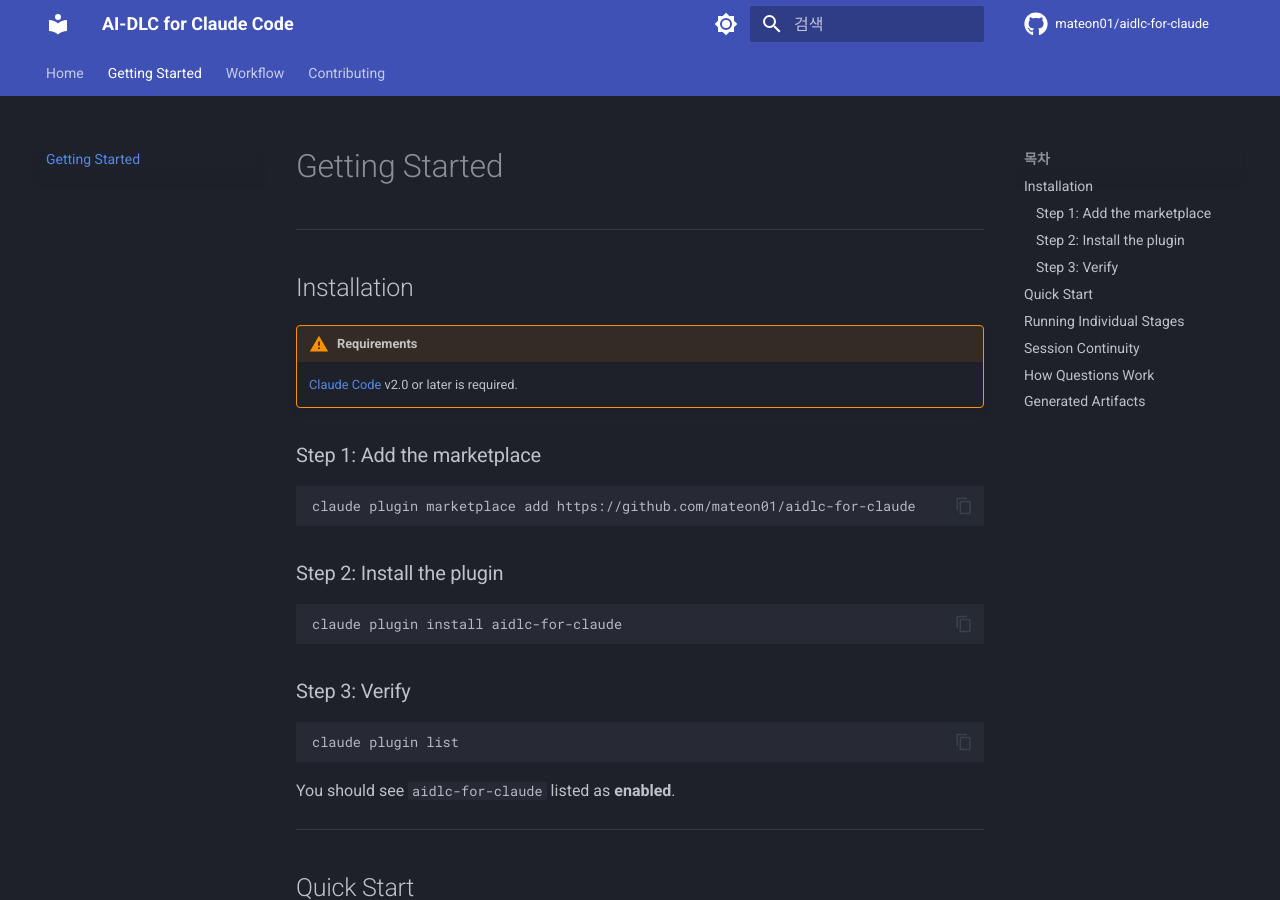
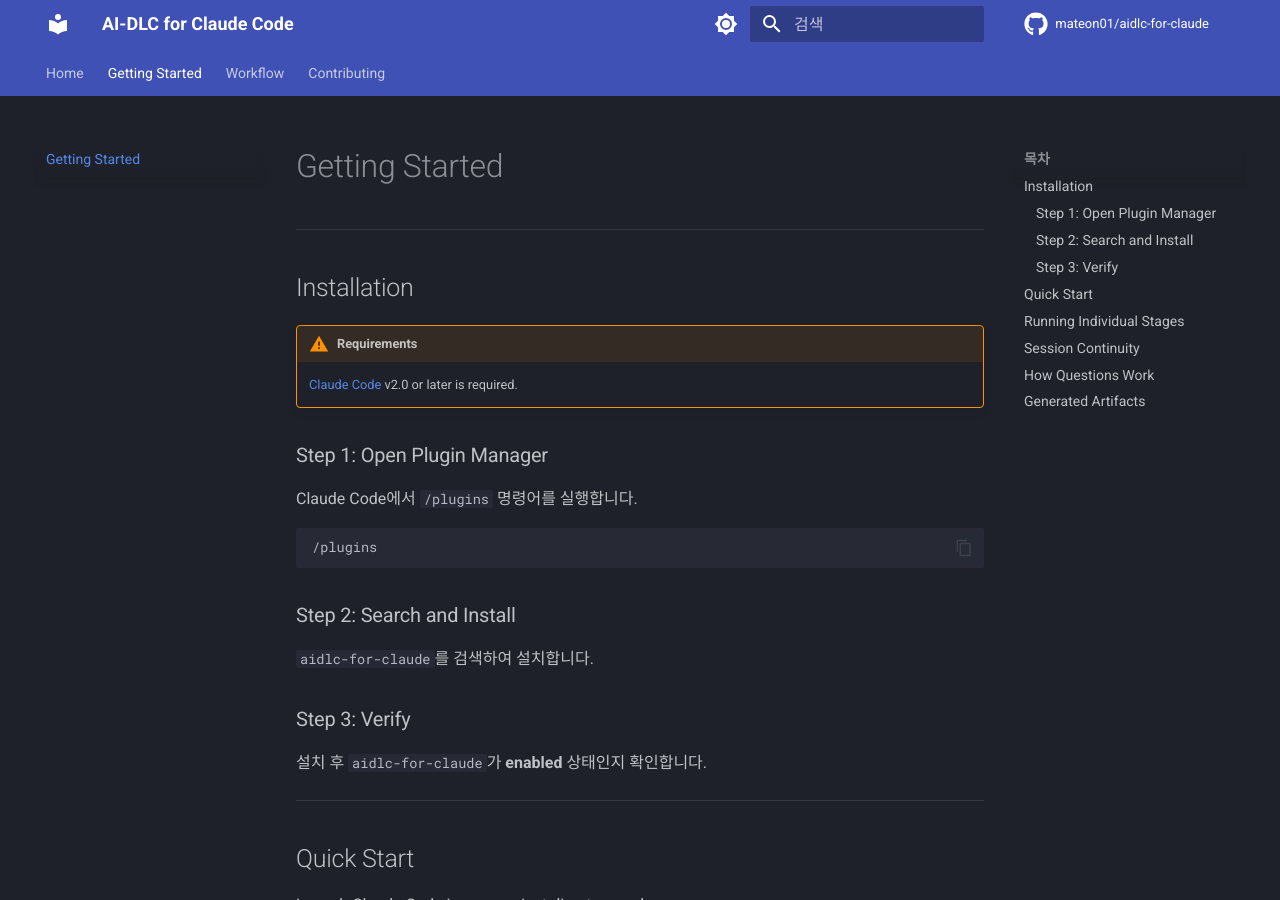
Before and after one commit to mateon01/aidlc-for-claude, an MkDocs documentation site: the page built from docs/getting-started.md, in a window 1280 px wide and 900 px high. Built offline with MkDocs 1.6.1 and Material for MkDocs 9.7.7, drawn with Linux system fonts in a browser that asks for light colours; comment, search, counter and statistics services are not loaded.

Commit message:
Update installation guide to use /plugins command
Replace claude plugin marketplace/install CLI commands with
/plugins command across README, CONTRIBUTING, and GitHub Pages docs.

Co-Authored-By: Claude Opus 4.6 <noreply@anthropic.com>

````diff
--- a/docs/getting-started.md
+++ b/docs/getting-started.md
@@ -7,25 +7,21 @@
 !!! warning "Requirements"
     [Claude Code](https://claude.ai/code) v2.0 or later is required.
 
-### Step 1: Add the marketplace
+### Step 1: Open Plugin Manager
 
-```bash
-claude plugin marketplace add https://github.com/mateon01/aidlc-for-claude
+Claude Code에서 `/plugins` 명령어를 실행합니다.
+
+```
+/plugins
 ```
 
-### Step 2: Install the plugin
+### Step 2: Search and Install
 
-```bash
-claude plugin install aidlc-for-claude
-```
+`aidlc-for-claude`를 검색하여 설치합니다.
 
 ### Step 3: Verify
 
-```bash
-claude plugin list
-```
-
-You should see `aidlc-for-claude` listed as **enabled**.
+설치 후 `aidlc-for-claude`가 **enabled** 상태인지 확인합니다.
 
 ---
 
````
Also changed, not shown: CONTRIBUTING.md (+1 -7 lines), README.md (+3 -4 lines), docs/contributing.md (+4 -3 lines).
